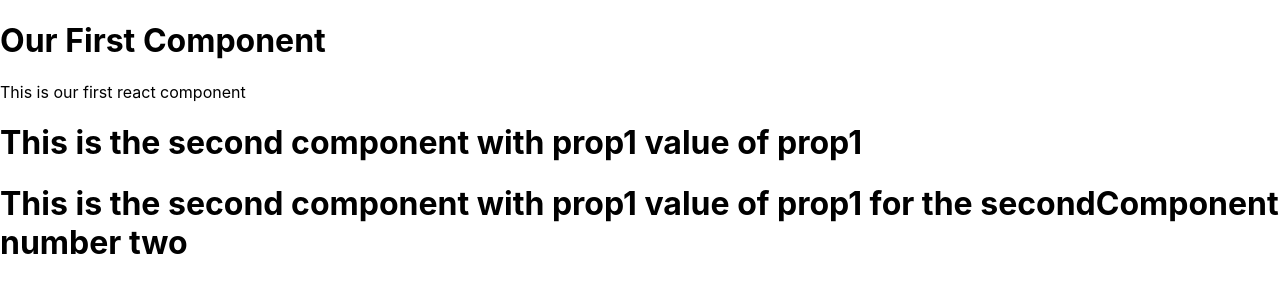
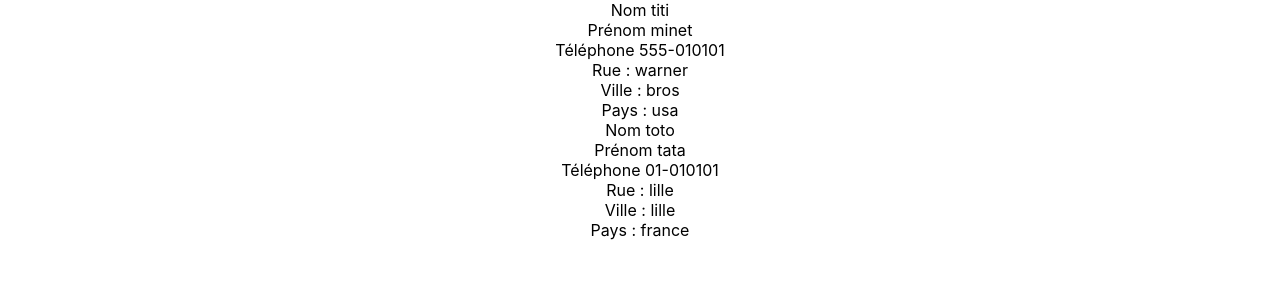
Before and after one commit to ihabAbadi/formationM2iDotNet, a React (Create React App) app in the folder coursReact/first-react-app/: page / in a window 1280 px wide. Shown: the top 300 px of the page. Built offline with nearby package versions, Linux system fonts and the light colour scheme.

Commit message:
correction component personne et adresse

```diff
--- /dev/null
+++ b/coursReact/first-react-app/src/Address.js
@@ -0,0 +1,17 @@
+import  React, { Component }  from 'react'
+
+export class Address extends Component {
+    constructor(props) {
+        super(props)
+    }
+
+    render() {
+        return(
+            <div>
+                <div>Rue : {this.props.rue}</div>
+                <div>Ville : {this.props.ville}</div>
+                <div>Pays : {this.props.pays}</div>
+            </div>
+        )
+    }
+}
--- a/coursReact/first-react-app/src/App.js
+++ b/coursReact/first-react-app/src/App.js
@@ -2,25 +2,13 @@ import React from 'react';
 import logo from './logo.svg';
 import './App.css';
 import { FirstComponent } from './FirstComponent';
+import { Person } from './Person';
 
 function App() {
   return (
     <div className="App">
-      <header className="App-header">
-        <img src={logo} className="App-logo" alt="logo" />
-        <p>
-          Edit <code>src/App.js</code> and save to reload.
-        </p>
-        <a
-          className="App-link"
-          href="https://reactjs.org"
-          target="_blank"
-          rel="noopener noreferrer"
-        >
-          Learn React
-        </a>
-      </header>
-      <FirstComponent></FirstComponent>
+      <Person nom="titi" prenom="minet" rue="warner" ville="bros" pays="usa" tel="555-010101"></Person>
+      <Person nom="toto" prenom="tata" rue="lille" ville="lille" pays="france" tel="01-010101"></Person>
     </div>
   );
 }
--- /dev/null
+++ b/coursReact/first-react-app/src/Person.js
@@ -0,0 +1,20 @@
+import React, { Component } from 'react'
+import { Address } from './Address'
+
+export class Person extends Component {
+    constructor(props) {
+        super(props)
+    }
+
+
+    render() {
+        return(
+            <div>
+                <div>Nom {this.props.nom}</div>
+                <div>Prénom {this.props.prenom}</div>
+                <div>Téléphone {this.props.tel}</div>
+                <Address rue={this.props.rue} ville={this.props.ville} pays={this.props.pays}></Address>
+            </div>
+        )
+    }
+}
--- a/coursReact/first-react-app/src/index.js
+++ b/coursReact/first-react-app/src/index.js
@@ -7,7 +7,7 @@ import { FirstComponent } from './FirstComponent';
 
 ReactDOM.render(
   <React.StrictMode>
-   <FirstComponent></FirstComponent>
+   <App></App>
   </React.StrictMode>,
   document.getElementById('root')
 );
```
